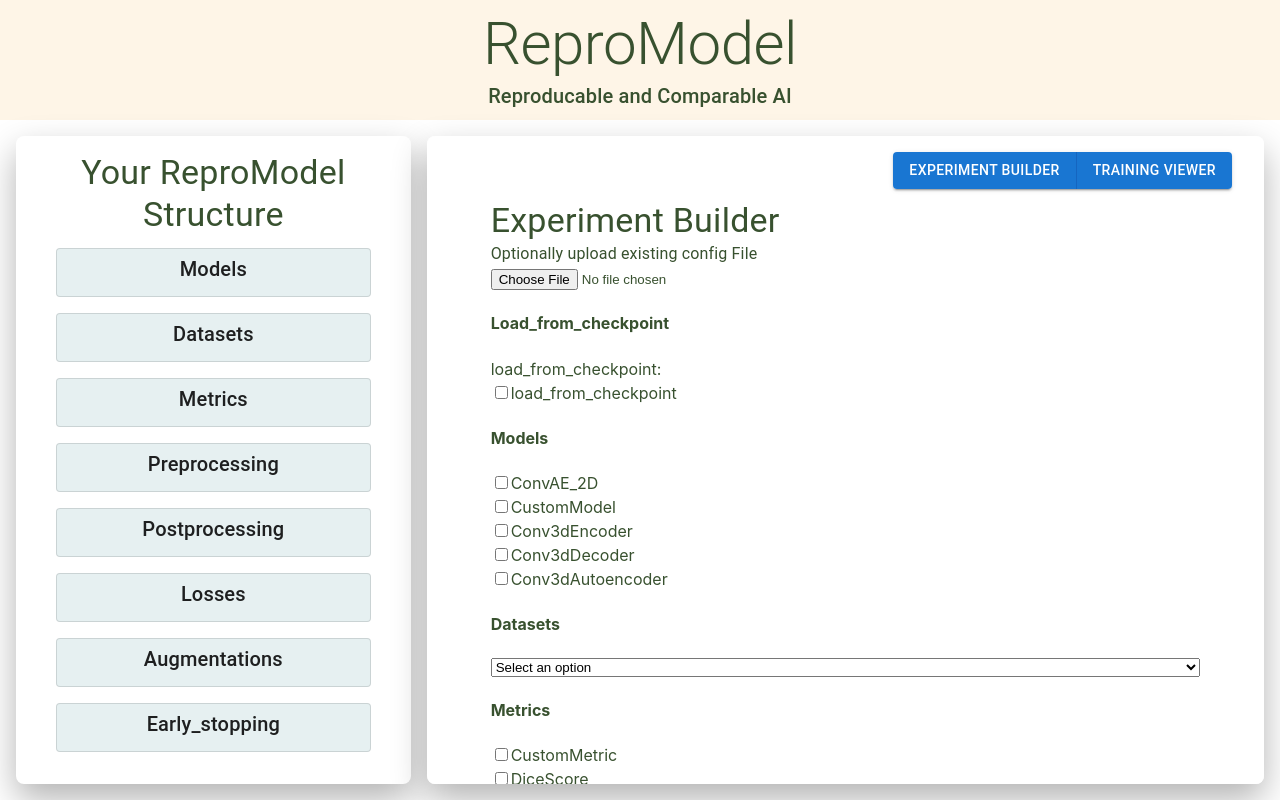
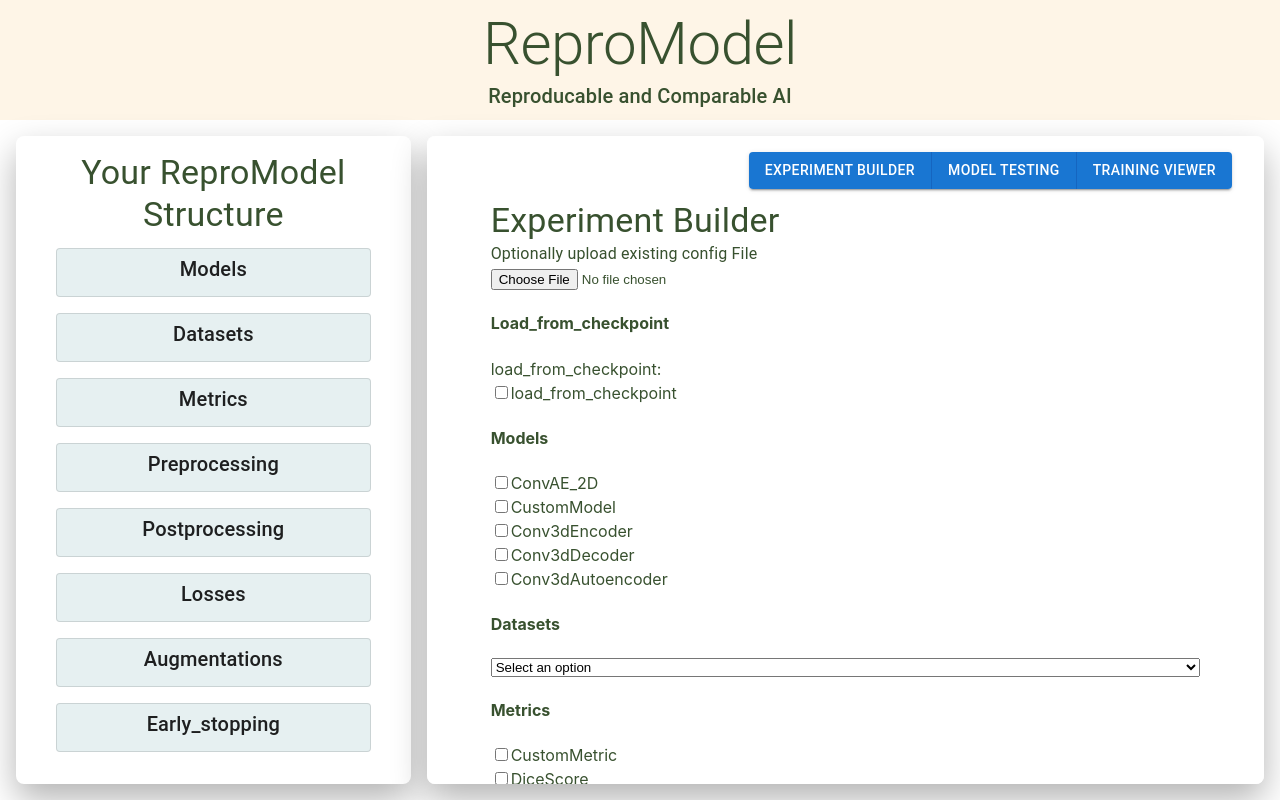
Before and after one commit to ReproModel/repromodel, a React (Vite) app: page / in a window 1280 px wide. Built offline with nearby package versions, Linux system fonts and the light colour scheme.

Commit message:
add placeholder testing

```diff
--- a/src/App.jsx
+++ b/src/App.jsx
@@ -44,6 +44,9 @@ function App() {
                   >
                     Experiment Builder
                   </Button>
+                  <Button onClick={() => setSelectedSection("Model Testing")}>
+                    Model Testing
+                  </Button>
                   <Button onClick={() => setSelectedSection("Training Viewer")}>
                     Training Viewer
                   </Button>
@@ -68,6 +71,12 @@ function App() {
                     <TrainingViewer />
                   </>
                 )}
+                {selectedSection === "Model Testing" && (
+                  <>
+                    <Typography variant="h4">Here comes the Training Viewer</Typography>
+
+                  </>
+                )}
               </Grid>
             </Grid>
           </Grid>
```
